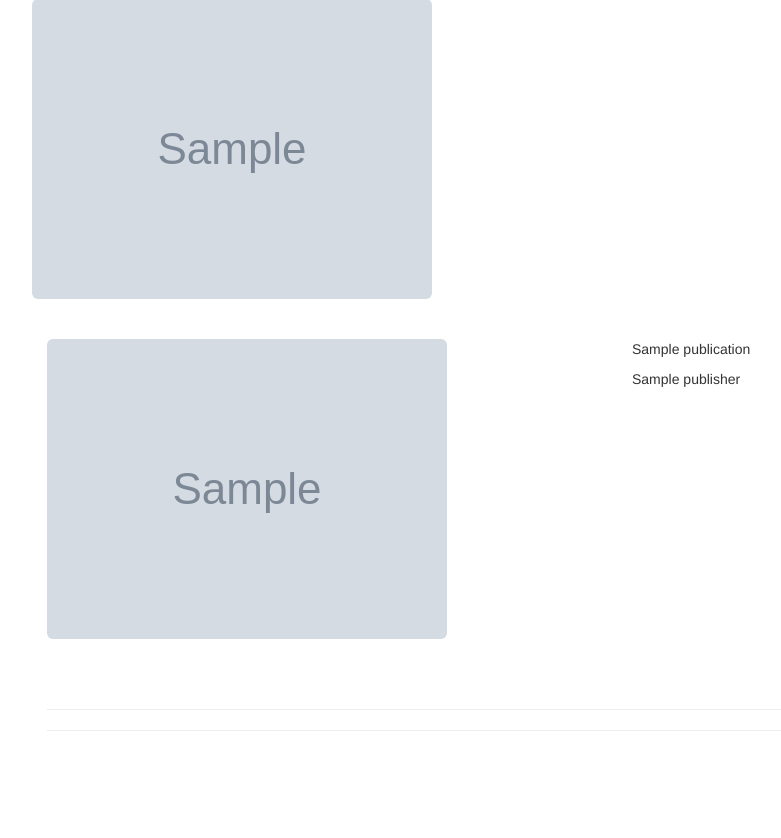
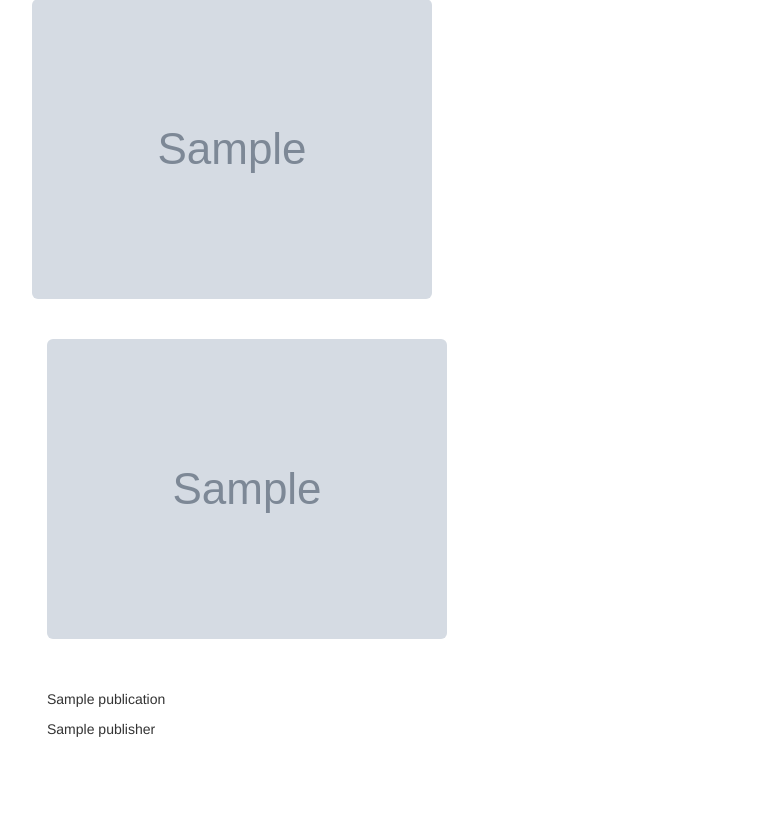
Before and after one commit to bpaxson62/paw_project, a Django app: template templates/writer_publications.html in a window 1280 px wide. Shown: the part 436-1274 px from the top of the page, without its empty margins (23-804 px from the left). Run offline with Django 3.2, Linux system fonts and the light colour scheme; the template is opened without the code that fills it: most values are stand-ins (such as "Sample title", 1, 10 or a date in 2020); grey boxes marked "Sample" are stand-in pictures; some libraries are stand-ins or nearby versions; grey boxes are pictures that could not be loaded.

Commit message:
css pub temp

```diff
--- a/templates/writer_publications.html
+++ b/templates/writer_publications.html
@@ -17,15 +17,15 @@
     </div>
     <br>
     <br>
-    <div class="row"style="height: 100%">
+    <div class="row"style="height: 100%; width: 100%">
         {% for p in publications %}
-            <div class="col-md-6 portfolio-item" style="height: 100%">
+            <div class="col-md-6 portfolio-item" style="height: 100%; width: 100%">
                 <a class="img-responsive" href="#">
                     <img class="img-rounded" src="{{ MEDIA_URL }}{{ p.photo }}" alt=""
                          style="width-max: 300px; height-max: 400px;">
                 </a>
             </div>
-            <div class="col-md-3 portfolio-item" style="height: 100%">
+            <div class="col-md-6 portfolio-item" style="height: 100%; width: 100%">
             <p>{{ p.title }}</p>
 
             <p>{{ p.publisher }}</p>
```
